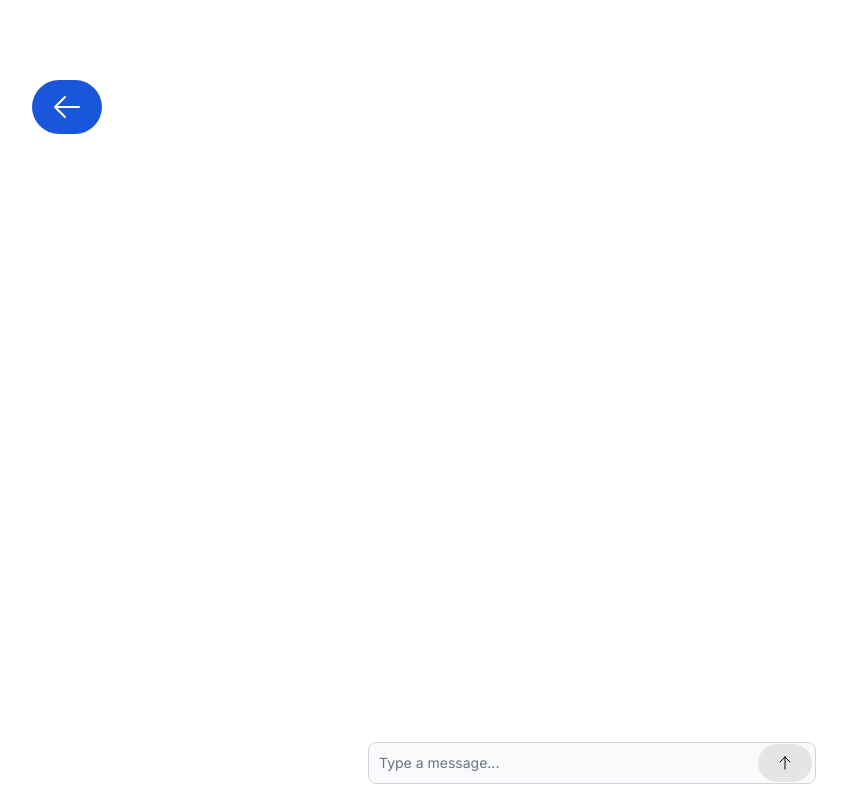
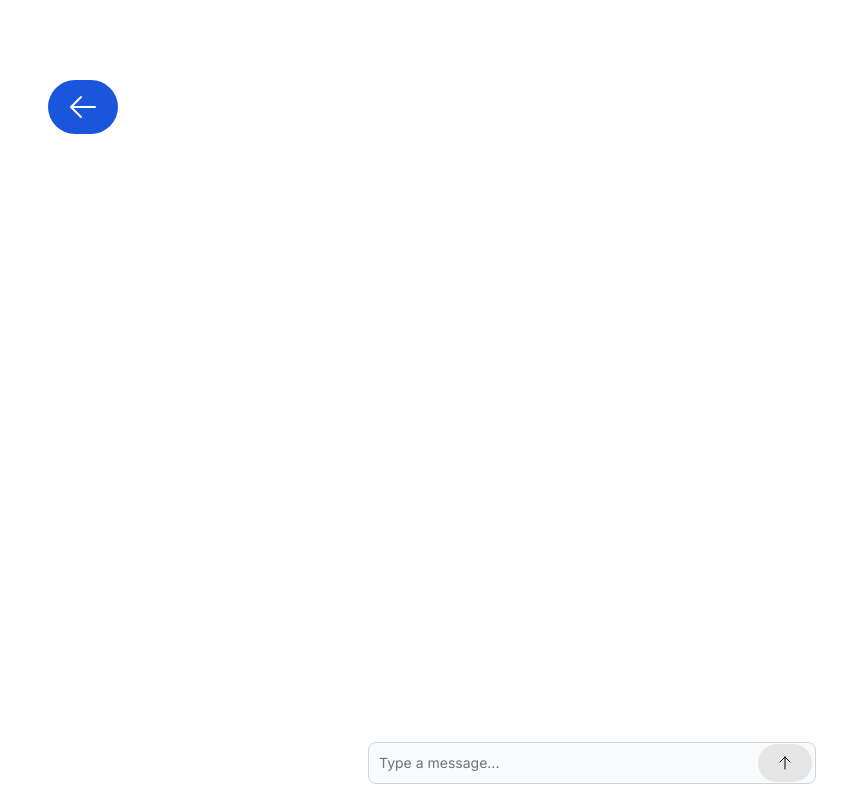
Before and after one commit to dcl10/chat-with-gpt, a Next.js app: page /chat in a window 1280 px wide. Shown: the whole page, without its empty margins (48-895 px from the left). Built offline with nearby package versions, Linux system fonts and the light colour scheme.

Commit message:
nudge the back button

```diff
--- a/src/components/ui/back-button.tsx
+++ b/src/components/ui/back-button.tsx
@@ -8,6 +8,7 @@ export default function BackButton({ onClick }: { onClick: any }) {
       onClick={onClick}
       color="blue"
       pill
+      className="ml-4"
     >
       <ArrowLeftIcon className="size-8" title="Back" />
     </Button>
```
